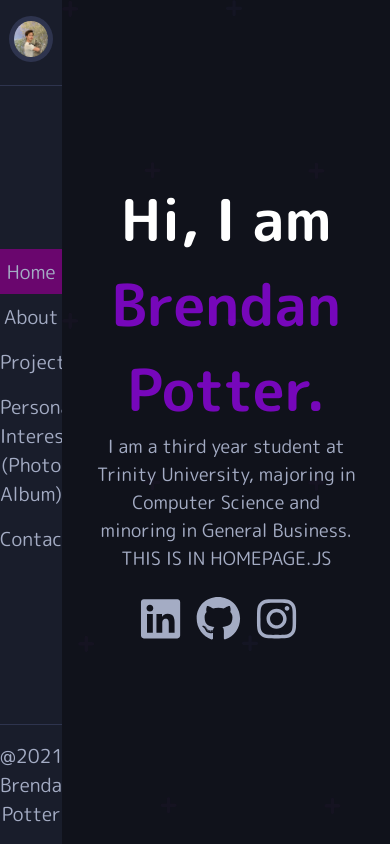
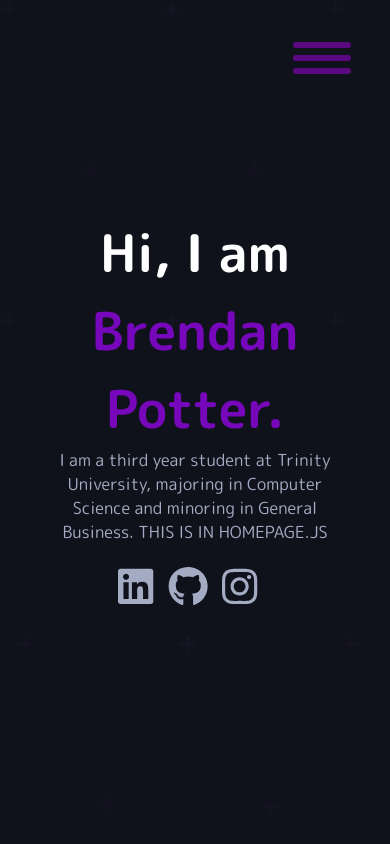
Before and after one commit to brendanpotter00/PersonalWebsite2, a React (Create React App) app in the folder personal-website2/: page / in a window 390 px wide. Built offline with nearby package versions, Linux system fonts and the light colour scheme.

Commit message:
need to get the resizing done for the about page ugh

```diff
--- a/personal-website2/src/App.js
+++ b/personal-website2/src/App.js
@@ -1,20 +1,36 @@
 import React from 'react'
 import './App.scss';
-import NavBar from './Components/NavBar.js';
+import NavBar from './Components/NavBar';
 import HomePage from './Pages/HomePage';
 import AboutPage from './Pages/AboutPage';
 import ProjectPage from './Pages/ProjectPage';
 import InterestsPage from './Pages/InterestsPage';
 import ContactsPage from './Pages/ContactsPage';
 import {Switch, Route} from 'react-router-dom';
+import react, {useState} from 'react';
 
 function App() {
+  const [navToggle, setNavToggle] = useState(false);
+
+  const navClick = () =>{
+    setNavToggle(!navToggle)
+  }
   return (
     <div className="App">
-      <div className="sidebar">
+      <div className={`sidebar ${navToggle ? 'nav-toggle': ''}`}>
         <NavBar />
       </div>
+      <div className="nav-btn" onClick={navClick}>
+        <div className="lines-1">
 
+        </div>
+        <div className="lines-2">
+
+        </div>
+        <div className="lines-3">
+
+        </div>
+      </div>
       <div className="main-content">
         <div className="content">
           <Switch>
--- a/personal-website2/src/App.scss
+++ b/personal-website2/src/App.scss
@@ -38,3 +38,22 @@
     font-family: 'M PLUS Rounded 1c', sans-serif;
     font-size: 1.2rem;
 }
+
+@media screen and (max-width: 411px){
+    html{
+        font-size: 70%;
+    }
+}
+@media screen and (max-width: 700px){
+    html{
+        font-size: 90%;
+    }
+}
+@media screen and (max-width: 480px){
+    h2{
+        font-size: 70%;
+    }
+    h3{
+        font-size: 70%;
+    }
+}
--- a/personal-website2/src/Components/ImageSection.js
+++ b/personal-website2/src/Components/ImageSection.js
@@ -9,6 +9,8 @@
             </div>
 
             <div className="about-info">
+
+
                 <h4> I am <span> Brendan Potter</span></h4>
                 <p className="about-text">
                     I am gay. this a descriptor and is IN IMAGESECTION.JS spamspamspamspamspamspamspamspamspamspamspamspamspamspamspamspamspamspamspam
--- a/personal-website2/src/styles/_layout.scss
+++ b/personal-website2/src/styles/_layout.scss
@@ -1,13 +1,29 @@
-.App {
-
-    .sidebar {
+.App{
+    .sidebar{
         width: 16%;
         height: 100vh;
         background-color: #191D2B;
         position: fixed;
+        z-index: 11;
+        border-right: 1px solid #2e344e;
+        transform-origin: left;
+        @media screen and (max-width: 1000px){
+            transition: all .4s ease-in-out;
+            transform: translateX(-100%);
+            width: 30%;
+        }
+        @media screen and (max-width: 411px){
+            width: 50%;
+        }
+    }
+    .nav-toggle{
+        @media screen and (max-width: 1000px){
+            transition: all .4s ease-in-out;
+            transform: translateX(0);
+        }
     }
 
-    .main-content {
+    .main-content{
         width: 84%;
         margin-left: 16%;
         background-color: #10121B;
@@ -15,5 +31,53 @@
         background-image: url(../img/dots.svg);
         display: grid;
         position: relative;
+        .content{
+
+            margin: 5rem 15rem;
+            @media screen and (max-width: 1100px){
+                margin: 2rem 10rem;
+            }
+            @media screen and (max-width: 1400px){
+                margin: 2rem 10rem;
+            }
+            @media screen and (max-width: 710px){
+                margin: 2rem 3rem;
+            }
+        }
+        @media screen and (max-width: 1000px){
+            margin-left: 0;
+            width: 100%;
+        }
     }
 }
+
+.nav-btn{
+    position: absolute;
+    z-index: 10;
+    right: 10%;
+    top: 5%;
+    width: 4rem;
+    height: 4rem;
+    display: none;
+    display: flex;
+    align-items: center;
+    justify-content: space-between;
+    cursor: pointer;
+    .lines-1, .lines-2, .lines-3{
+        height: .4rem;
+        width: 100%;
+        background-color: #5d0a83fb;
+        pointer-events: none;
+        display: none;
+        border-radius: 20px;
+        &:not(:last-child){
+            margin-bottom: .5rem;
+        }
+    }
+    @media screen and (max-width: 1000px){
+        display: block;
+        .lines-1, .lines-2, .lines-3{
+            display: block;
+        }
+    }
+}
--- a/personal-website2/src/styles/_skill.scss
+++ b/personal-website2/src/styles/_skill.scss
@@ -3,6 +3,7 @@
 }
 
 .skills-container{
+
     .skill-title{
         font-size: 1.4rem;
         font-weight: 400;
@@ -11,6 +12,9 @@
     .skill-bar{
         display: flex;
         align-items: center;
+        @media screen and (max-width: 710px){
+            margin: 2rem 3rem;
+        }
         .skill-text{
         }
         .skill-progress{
```
Also changed, not shown: personal-website2/src/styles/_about.scss (line endings or trailing spaces).
